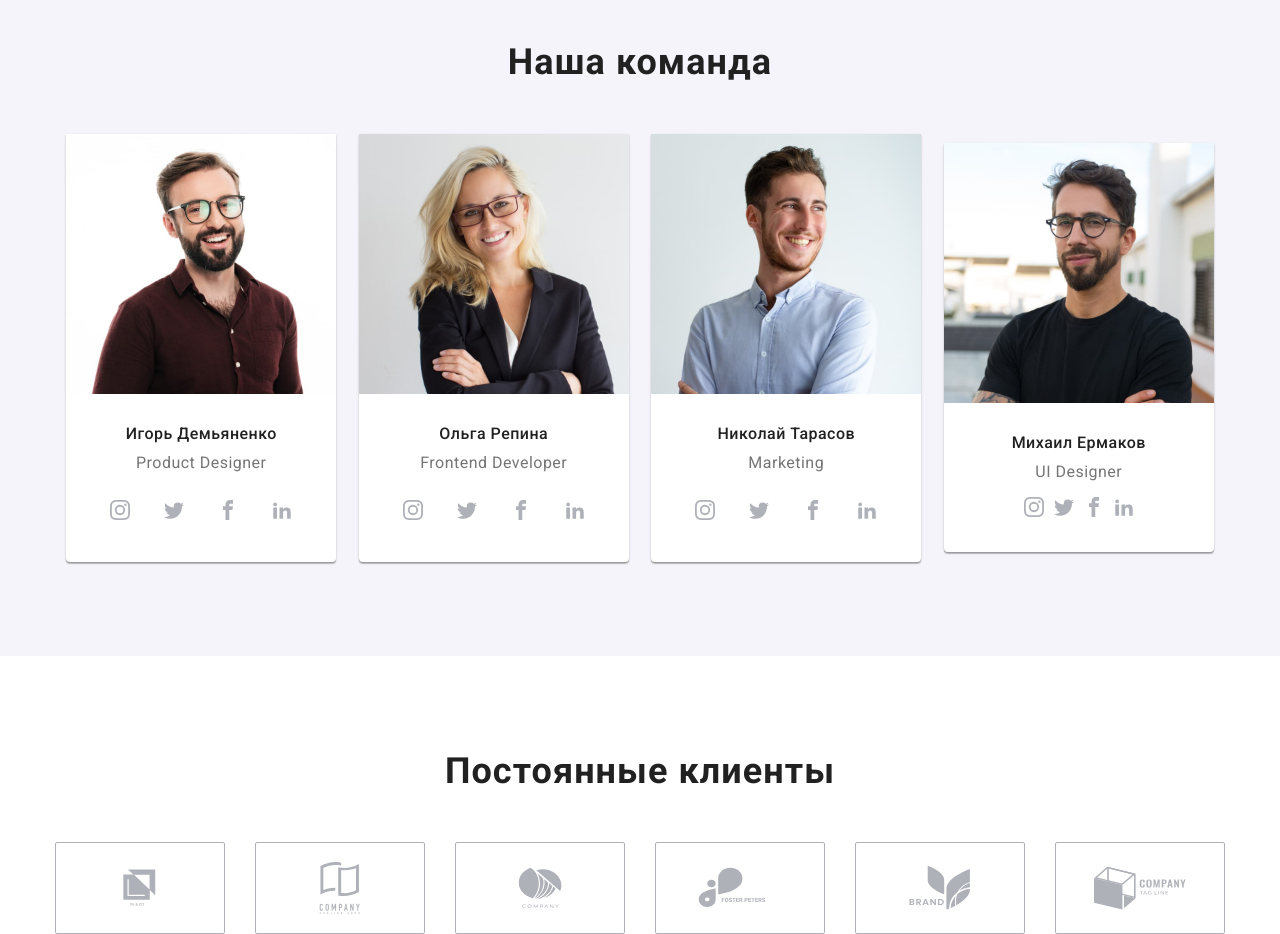
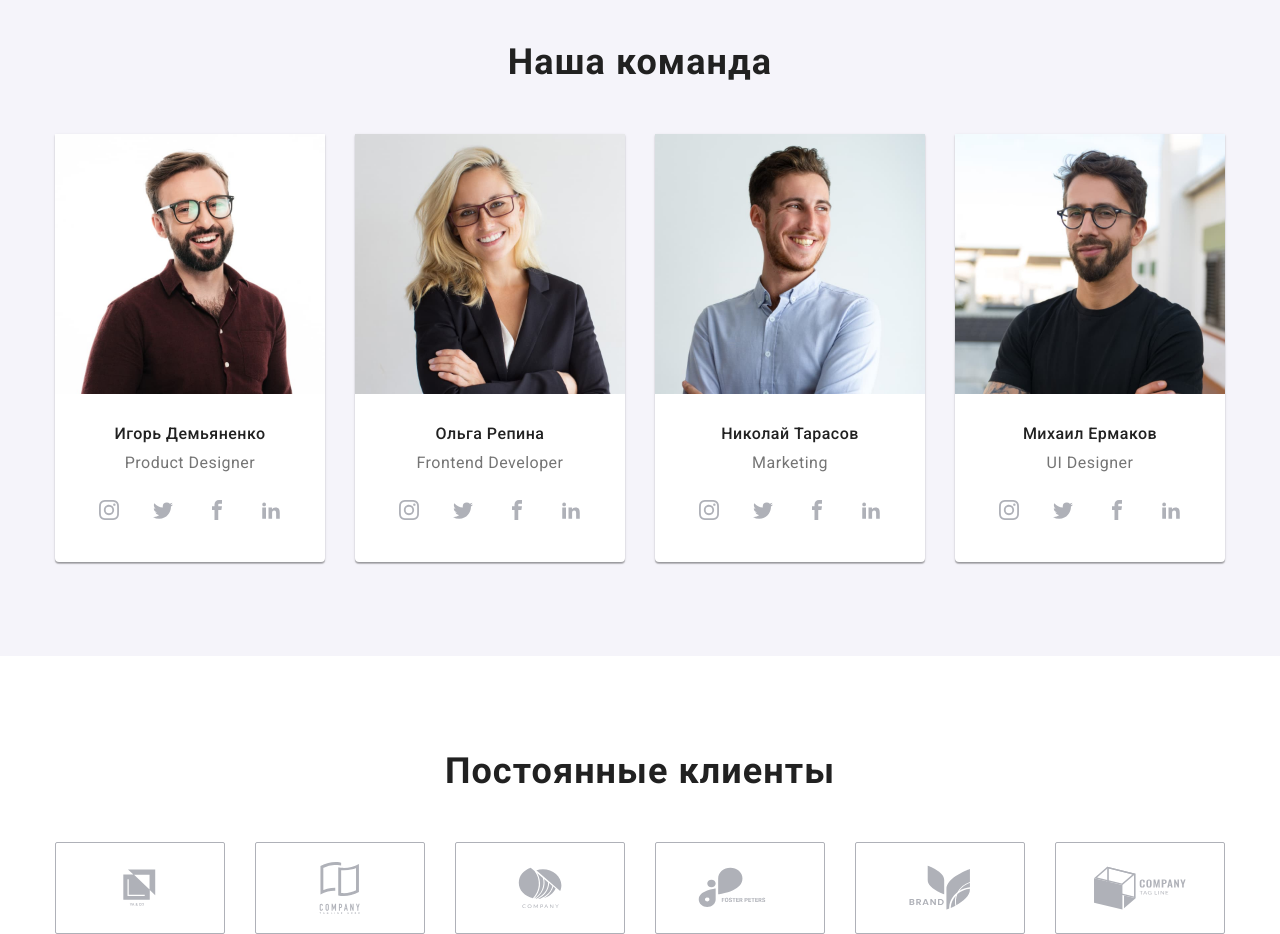
Before and after one commit to vitsemashko/goit-markup-hw-07, a plain HTML site: page index.html in a window 1280 px wide. Shown: the part 1720-2654 px from the top of the page. Drawn offline with nearby package versions, Linux system fonts and the light colour scheme.

Commit message:
Updated index.html,portfolio.html, modal.scss, portfolio-hero.scss,team.scss
1. Прибрано анімацію для svg;
2. Прибрано дів навколо team__list, задано від'ємні бокові марджини;
3. Підправлено список соц. мереж у 4-тій картці team;
4. Формі у модалці додано клас form;
5. cards__list тепер має назву cards

```diff
--- a/index.html
+++ b/index.html
@@ -74,7 +74,7 @@
 									<use href="./images/icons.svg#icon-cross"></use>
 								</svg>
 							</button>
-							<form>
+							<form class="form">
 								<ul>
 									<li class="form__item">
 										<label class="form__label" for="user-name">Имя</label>
@@ -250,7 +250,6 @@
 			<section class="team section">
 				<div class="container">
 					<h2 class="team__title">Наша команда</h2>
-					<div id="team-cards">
 					<ul class="team__list">
 						<li class="team__item">
 							<img
@@ -309,7 +308,6 @@
 								</ul>
 							</div>
 						</li>
-
 						<li class="team__item">
 							<img
 								src="./images/team-img-2.jpg"
@@ -437,7 +435,7 @@
 									<li>
 										<a
 											href=""
-												class="social-media__link--first"
+											class="social-media__link--first social-media__link"
 											aria-label="instagram"
 										>
 											<svg width="20" height="20">
@@ -448,7 +446,7 @@
 									<li>
 										<a
 											href=""
-												class="social-media__link--first"
+											class="social-media__link--first social-media__link"
 											aria-label="twitter"
 										>
 											<svg width="20" height="20">
@@ -459,7 +457,7 @@
 									<li>
 										<a
 											href=""
-												class="social-media__link--first"
+											class="social-media__link--first social-media__link"
 											aria-label="facebook"
 										>
 											<svg width="20" height="20">
@@ -470,7 +468,7 @@
 									<li>
 										<a
 											href=""
-												class="social-media__link--first"
+											class="social-media__link--first social-media__link"
 											aria-label="linkedin"
 										>
 											<svg width="20" height="20">
@@ -482,7 +480,6 @@
 							</div>
 						</li>
 					</ul>
-					</div>
 				</div>
 			</section>
 			<section class="customers section">
--- a/sass/components/_modal.scss
+++ b/sass/components/_modal.scss
@@ -66,9 +66,6 @@
 	display: inline-block;
 
 	margin-bottom: 12px;
-}
-svg {
-	transition: fill $duration $timing-function;
 }
 input {
 	transition: border-color $duration $timing-function;
--- a/sass/components/_portfolio-hero.scss
+++ b/sass/components/_portfolio-hero.scss
@@ -8,7 +8,7 @@
 	color: $secondary-color;
 	margin: 0;
 }
-.cards__list {
+.cards {
 	display: flex;
 	flex-wrap: wrap;
 	gap: 25px;
--- a/sass/components/_team.scss
+++ b/sass/components/_team.scss
@@ -7,6 +7,8 @@
 .team__list {
 	display: flex;
 	justify-content: space-between;
+	margin-right: -15px;
+	margin-left: -15px;
 }
 .team__title {
 	@include font(700, 36px, 1.17, 0.03em);
```
Also changed, not shown: portfolio.html (+1 -1 lines), css/main.css, css/main.min.css, 2 other files. Lines whose indentation alone changed are shown as unchanged.
